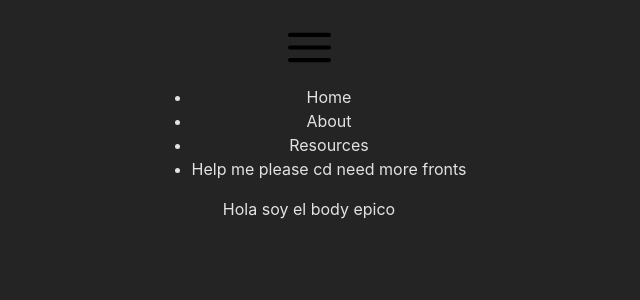
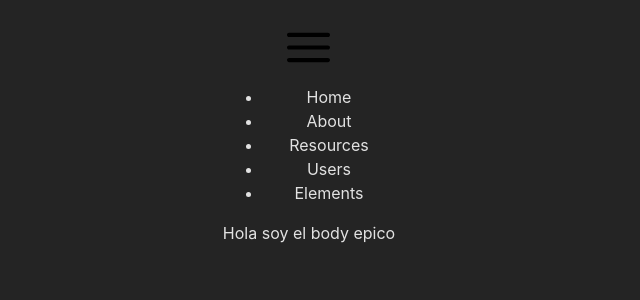
Before and after one commit to Alejandrodiazn/Punto-final-violencia, a React (Vite) app: page / in a window 1280 px wide. Shown: the top 300 px of the page, without its empty margins (331-971 px from the left). Built offline with nearby package versions, Linux system fonts and the light colour scheme.

Commit message:
fix: minimal changes in list elements

```diff
--- a/src/components/navbar.jsx
+++ b/src/components/navbar.jsx
@@ -9,7 +9,8 @@ function Navbar() {
             <li>Home</li>
             <li>About</li>
             <li>Resources</li>
-            <li>Help me please cd need more fronts</li>
+            <li>Users</li>
+            <li>Elements</li>
         </ul>
     </div>
   );
```
